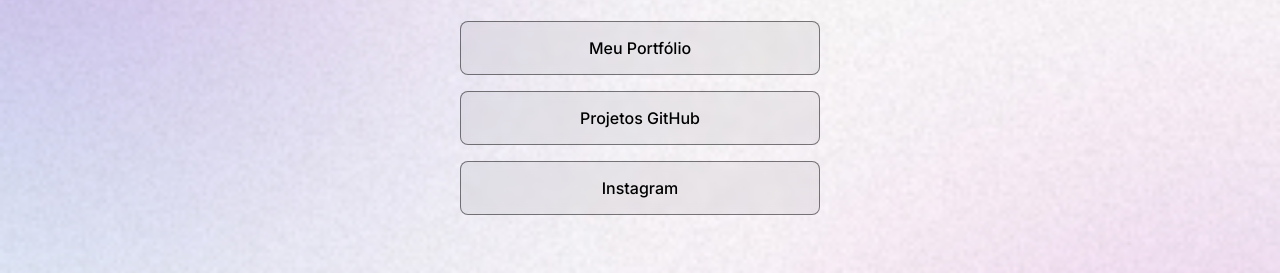
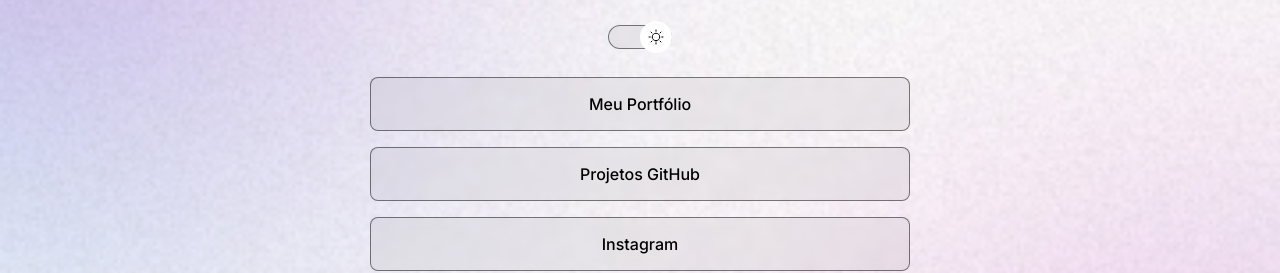
Before and after one commit to JoaoPaulo1722/ProjetoDevLinks, a plain HTML site: page index.html in a window 1280 px wide. Shown: the part 231-504 px from the top of the page. Drawn offline with nearby package versions, Linux system fonts and the light colour scheme.

Commit message:
Adjust container width

```diff
--- a/style.css
+++ b/style.css
@@ -35,8 +35,10 @@ body * {
 }
 
 #container {
-  width: 360px;
-  margin: auto;
+  width: 100%;
+  max-width: 588px;
+  margin: 56px auto 0px;
+  padding: 0 24px;
 }
 
 /* Profile */
```
